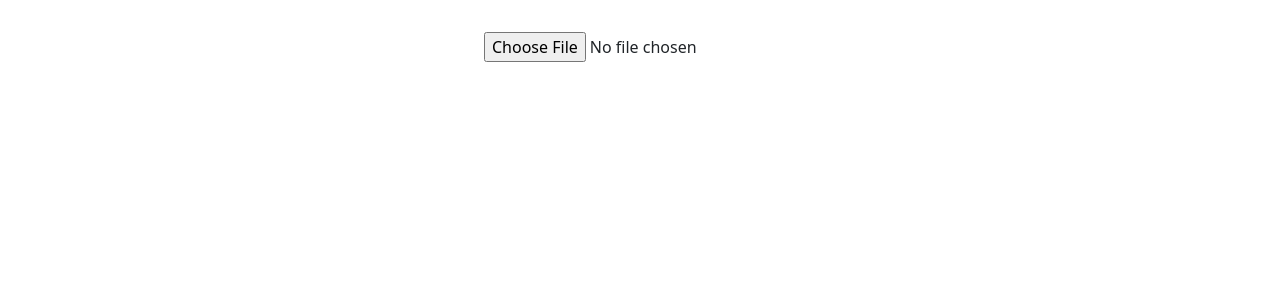
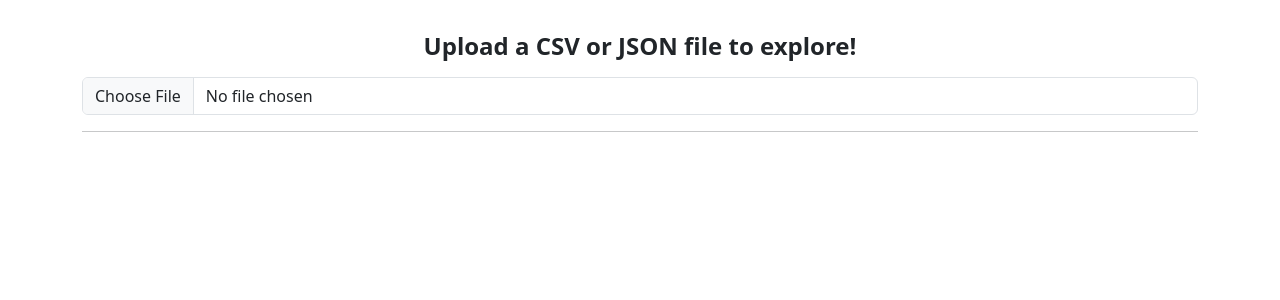
Before and after one commit to bhowmik94/data-explorer, a React app: page / in a window 1280 px wide. Shown: the top 300 px of the page. Built offline with nearby package versions, Linux system fonts and the light colour scheme; the HTML template or start-up script is replaced by a standard one.

Commit message:
minimal styling for the landing page

```diff
--- a/src/App.tsx
+++ b/src/App.tsx
@@ -70,7 +70,9 @@ function App() {
 
   return (
     <>
+      <div className="container">
         <FileUpload onDataParsed={handleParsedData} />
+        <hr />
         <DataTable
           rows={tableData}
           columns={columns}
@@ -78,6 +80,7 @@ function App() {
           sortDirection={sortDirection}
           onSort={handleSort}
         />
+      </div>
     </>
   );
 }
--- a/src/components/DataTable.tsx
+++ b/src/components/DataTable.tsx
@@ -31,7 +31,7 @@ export default function DataTable({
 
   return (
     <>
-      <Table bordered responsive>
+      <Table responsive>
         <thead>
           <tr>
             {rows.length != 0 && <th>#</th>}
--- a/src/components/FileUpload.tsx
+++ b/src/components/FileUpload.tsx
@@ -1,6 +1,7 @@
 import type { ChangeEvent } from "react";
 import { validateJSON } from "../utils/validation";
 import Papa from "papaparse";
+import Form from "react-bootstrap/Form";
 
 type FileUploadProps = {
   onDataParsed: (data: Record<string, unknown>[]) => void;
@@ -61,5 +62,10 @@ export default function FileUpload({ onDataParsed }: FileUploadProps) {
     }
   };
 
-  return <input type="file" onChange={onFileChange} />;
+  return (
+    <Form.Group controlId="formFile" className="mb-3">
+      <Form.Label><h4><b>Upload a CSV or JSON file to explore!</b></h4></Form.Label>
+      <Form.Control onChange={onFileChange} type="file" />
+    </Form.Group>
+  );
 }
```
Lines whose indentation alone changed are shown as unchanged.
